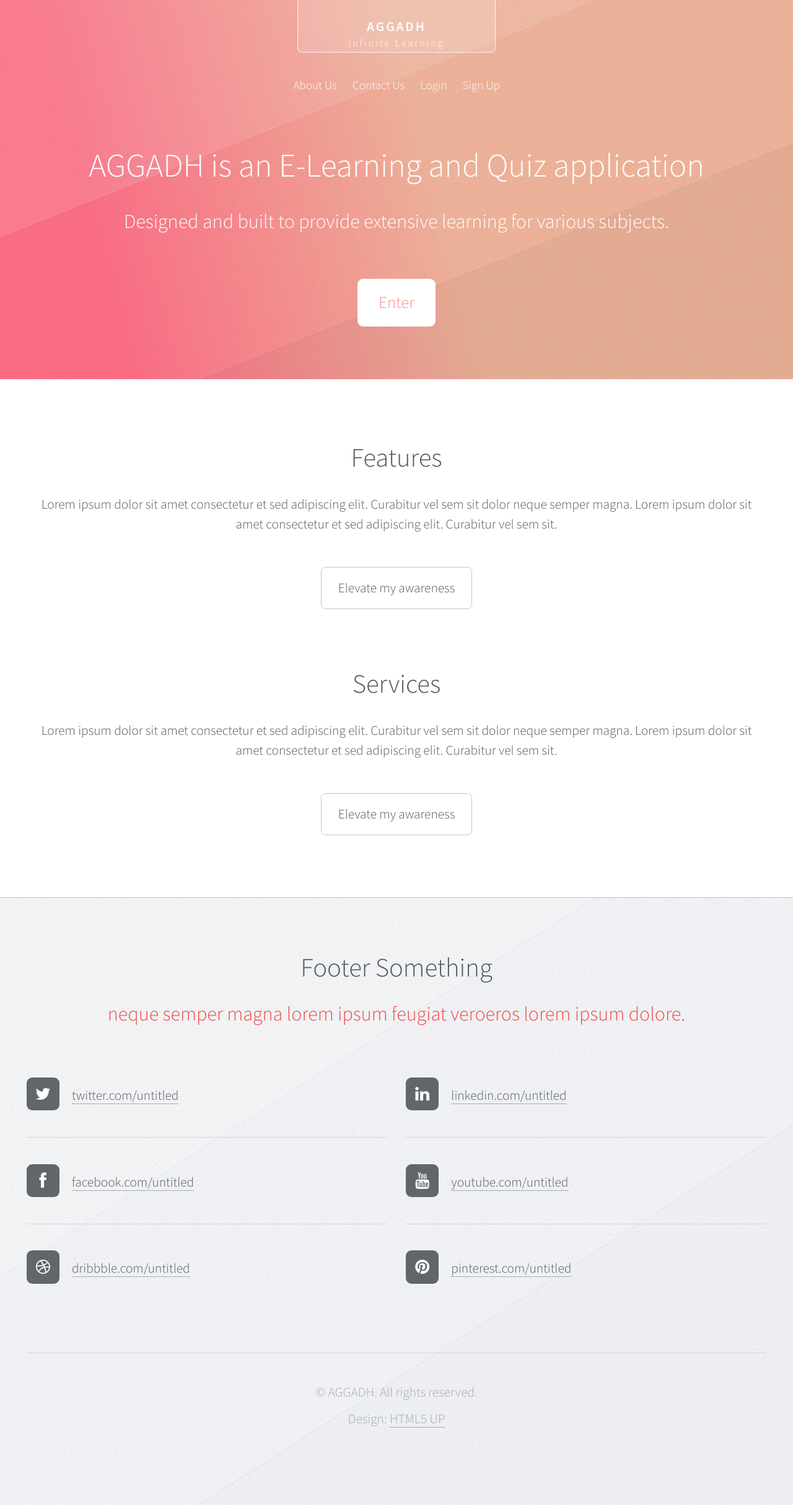
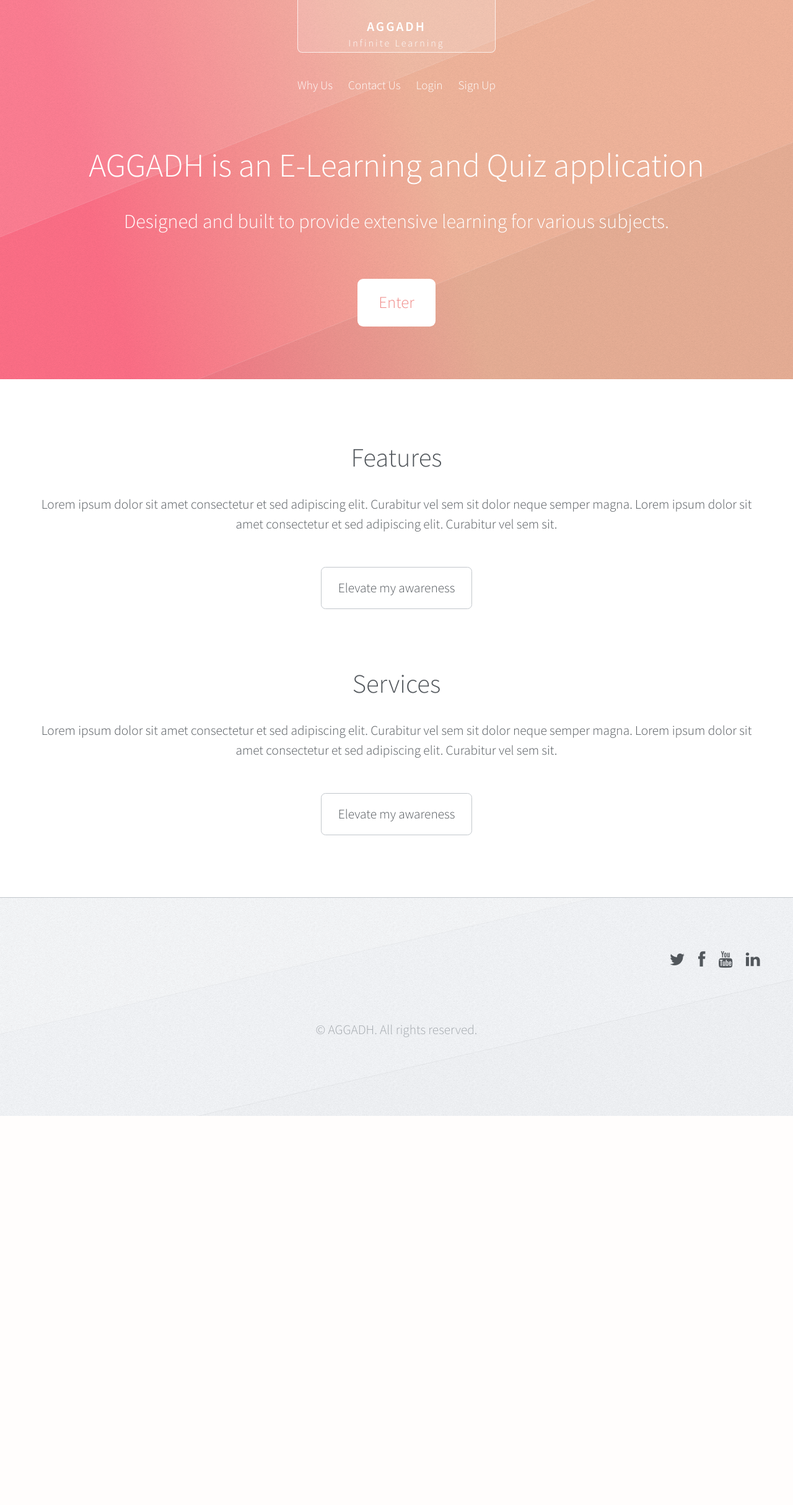
Before and after one commit to singhdd93/AGGADH, a PHP site: page / in a window 1280 px wide. Shown: the whole page at 62% size. After the commit the page ends 1801 px from the top, so only its background shows below. Run offline with PHP 8.4, Linux system fonts and the light colour scheme.

Commit message:
seperate header and footer also update footer

```diff
--- a/css/style-n1.css
+++ b/css/style-n1.css
@@ -244,7 +244,7 @@
 
 	#footer-wrapper
 	{
-		padding: 6em 0 6em 0;
+		padding: 1em 0 1em 0;
 	}
 
 /*********************************************************************************/
@@ -357,8 +357,7 @@
 
 	#copyright
 	{
-		padding-top: 4em;
-		margin-top: 6em;
+		padding-top: 1em 0em 0em;
 	}
 
           #tagline
--- a/css/style.css
+++ b/css/style.css
@@ -1102,6 +1102,28 @@
 		position: relative;
 		z-index: 1;
 	}
+        .social
+        {
+                position: relative;
+                z-index: 2;
+                float: right;
+        }
+
+        .social ul li
+        {
+            display: inline;
+            float: left;
+        }
+        .social ul li a
+        {
+            margin: 0;
+            padding: 0;
+            text-align: left;
+            display: inline-block;
+            float: left;
+            padding: 0em 0.5em;
+            border: 0px #27636B none;
+        }
 
 /*********************************************************************************/
 /* Copyright                                                                     */
@@ -1112,6 +1134,5 @@
 		position: relative;
 		z-index: 1;
 		text-align: center;
-		border-top: solid 1px #d2d7dc;
 		color: #a2a7ac;
 	}
--- /dev/null
+++ b/footer.php
@@ -0,0 +1,52 @@
+<!DOCTYPE html>
+<!--
+To change this license header, choose License Headers in Project Properties.
+To change this template file, choose Tools | Templates
+and open the template in the editor.
+-->
+<!-- Footer Wrapper -->
+        <div id="footer-wrapper">
+
+            <!-- Footer
+            <div id="footer" class="container">
+                <header class="major">
+                    <h2>Footer Something</h2>
+                    <span>neque semper magna lorem ipsum feugiat veroeros lorem ipsum dolore.</span>
+                </header>
+                <div class="row">
+                    <section class="6u">
+                        <div class="row no-collapse-1">
+                            <ul class="divided icons 6u">
+                                <li class="fa fa-twitter"><a href="#"><span class="extra">twitter.com/</span>untitled</a></li>
+                                <li class="fa fa-facebook"><a href="#"><span class="extra">facebook.com/</span>untitled</a></li>
+                                <li class="fa fa-dribbble"><a href="#"><span class="extra">dribbble.com/</span>untitled</a></li>
+                            </ul>
+                            <ul class="divided icons 6u">
+                                <li class="fa fa-linkedin"><a href="#"><span class="extra">linkedin.com/</span>untitled</a></li>
+                                <li class="fa fa-youtube"><a href="#"><span class="extra">youtube.com/</span>untitled</a></li>
+                                <li class="fa fa-pinterest"><a href="#"><span class="extra">pinterest.com/</span>untitled</a></li>
+                            </ul>
+                        </div>
+                    </section>
+                </div>
+            </div> -->
+             <div class="social">
+                    <ul class="socialimages">
+                        <li><a href="#"><i class="fa fa-twitter"></i></a></li>
+                        <li><a href="#"><i class="fa fa-facebook"></i></a><li>
+                        <li><a href="#"><i class="fa fa-youtube"></i></a></li>
+                        <li><a href="#"><i class="fa fa-linkedin"></i></a><li>
+                    </ul>
+                </div>
+            <!-- Copyright -->
+            <div id="copyright" class="container">
+                <ul class="menu">
+                    <li>&copy; AGGADH. All rights reserved.</li>
+                </ul>
+
+            </div>
+
+        </div>
+
+    </body>
+</html>
--- /dev/null
+++ b/header.php
@@ -0,0 +1,51 @@
+<!DOCTYPE html>
+<!--
+To change this license header, choose License Headers in Project Properties.
+To change this template file, choose Tools | Templates
+and open the template in the editor.
+-->
+<html>
+    <head>
+        <title>AGGADH</title>
+        <meta http-equiv="content-type" content="text/html; charset=utf-8" />
+        <meta name="description" content="" />
+        <meta name="keywords" content="" />
+
+        <?php include './includes/db.php';?>
+
+        <link href="http://fonts.googleapis.com/css?family=Source+Sans+Pro:300,600"
+              rel="stylesheet" type="text/css" />
+        <!--[if lte IE 8]><script src="js/html5shiv.js"></script><![endif]-->
+        <script src="js/jquery.min.js"></script>
+        <script src="js/jquery.dropotron.min.js"></script>
+        <script src="js/skel.min.js"></script>
+        <script src="js/skel-panels.min.js"></script>
+        <script src="js/init.js"></script>
+        <noscript>
+        <link rel="stylesheet" href="css/skel-noscript.css" />
+        <link rel="stylesheet" href="css/style.css" />
+        <link rel="stylesheet" href="css/style-n1.css" />
+        </noscript>
+    </head>
+    <body class="homepage">
+
+         <!-- Header Wrapper -->
+        <div id="header-wrapper">
+
+            <!-- Header -->
+            <div id="header" class="container">
+
+                <!-- Logo -->
+                <h1 id="logo"><a href=""><p>AGGADH</p><p id="tagline">Infinite Learning</p></a></h1>
+
+                <!-- Nav -->
+                <nav id="nav">
+                    <ul>
+                        <li><a href="#">Why Us</a></li>
+                        <li><a href="#">Contact Us</a></li>
+                        <li class="break"><a href="login.php">Login</a></li>
+                        <li><a href="signup.php">Sign Up</a></li>
+                    </ul>
+                </nav>
+
+            </div>
--- a/index.php
+++ b/index.php
@@ -4,51 +4,8 @@
         html5up.net | @n33co
         Free for personal and commercial use under the CCA 3.0 license (html5up.net/license)
 -->
-<html>
-    <head>
-        <title>AGGADH</title>
-        <meta http-equiv="content-type" content="text/html; charset=utf-8" />
-        <meta name="description" content="" />
-        <meta name="keywords" content="" />
+<?php include 'header.php';?>
 
-        <?php include './includes/db.php';?>
-
-        <link href="http://fonts.googleapis.com/css?family=Source+Sans+Pro:300,600"
-              rel="stylesheet" type="text/css" />
-        <!--[if lte IE 8]><script src="js/html5shiv.js"></script><![endif]-->
-        <script src="js/jquery.min.js"></script>
-        <script src="js/jquery.dropotron.min.js"></script>
-        <script src="js/skel.min.js"></script>
-        <script src="js/skel-panels.min.js"></script>
-        <script src="js/init.js"></script>
-        <noscript>
-        <link rel="stylesheet" href="css/skel-noscript.css" />
-        <link rel="stylesheet" href="css/style.css" />
-        <link rel="stylesheet" href="css/style-n1.css" />
-        </noscript>
-    </head>
-    <body class="homepage">
-
-        <!-- Header Wrapper -->
-        <div id="header-wrapper">
-
-            <!-- Header -->
-            <div id="header" class="container">
-
-                <!-- Logo -->
-                <h1 id="logo"><a href=""><p>AGGADH</p><p id="tagline">Infinite Learning</p></a></h1>
-
-                <!-- Nav -->
-                <nav id="nav">
-                    <ul>
-                        <li><a href="#">About Us</a></li>
-                        <li><a href="#">Contact Us</a></li>
-                        <li class="break"><a href="login.php">Login</a></li>
-                        <li><a href="signup.php">Sign Up</a></li>
-                    </ul>
-                </nav>
-
-            </div>
 
             <!-- Hero -->
             <section id="hero" class="container">
@@ -100,42 +57,4 @@
 
         </div>
 
-        <!-- Footer Wrapper -->
-        <div id="footer-wrapper">
-
-            <!-- Footer -->
-            <div id="footer" class="container">
-                <header class="major">
-                    <h2>Footer Something</h2>
-                    <span>neque semper magna lorem ipsum feugiat veroeros lorem ipsum dolore.</span>
-                </header>
-                <div class="row">
-                    <section class="6u">
-                        <div class="row no-collapse-1">
-                            <ul class="divided icons 6u">
-                                <li class="fa fa-twitter"><a href="#"><span class="extra">twitter.com/</span>untitled</a></li>
-                                <li class="fa fa-facebook"><a href="#"><span class="extra">facebook.com/</span>untitled</a></li>
-                                <li class="fa fa-dribbble"><a href="#"><span class="extra">dribbble.com/</span>untitled</a></li>
-                            </ul>
-                            <ul class="divided icons 6u">
-                                <li class="fa fa-linkedin"><a href="#"><span class="extra">linkedin.com/</span>untitled</a></li>
-                                <li class="fa fa-youtube"><a href="#"><span class="extra">youtube.com/</span>untitled</a></li>
-                                <li class="fa fa-pinterest"><a href="#"><span class="extra">pinterest.com/</span>untitled</a></li>
-                            </ul>
-                        </div>
-                    </section>
-                </div>
-            </div>
-
-            <!-- Copyright -->
-            <div id="copyright" class="container">
-                <ul class="menu">
-                    <li>&copy; AGGADH. All rights reserved.</li>
-                    <li>Design: <a href="http://html5up.net/">HTML5 UP</a></li>
-                </ul>
-            </div>
-
-        </div>
-
-    </body>
-</html>
+        <?php include 'footer.php';?>
```
Also changed, not shown: footeruser.php (added, +30 -0 lines), headeruser.php (added, +53 -0 lines).
